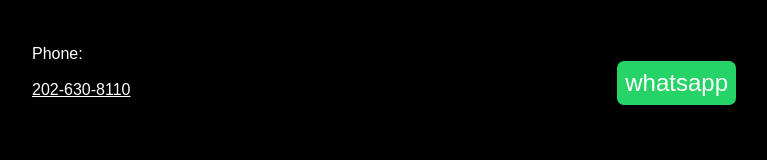
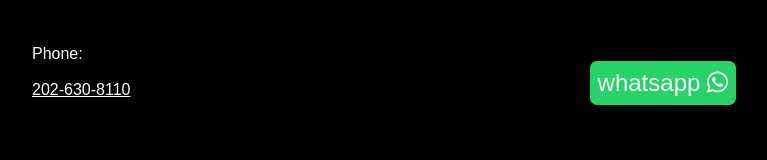
Before and after one commit to sergio-ortiz/tervi, a Next.js app: page /sanitation in a window 1280 px wide. Shown: the part 4606-4766 px from the top of the page, without its empty margins (256-1023 px from the left). Built offline with nearby package versions, Linux system fonts and the light colour scheme.

Commit message:
feat(contact): whatsapp icon fontawesome react component to next.js

```diff
--- a/components/Footer.js
+++ b/components/Footer.js
@@ -1,4 +1,6 @@
 import styles from "../styles/Footer.module.css";
+import { FontAwesomeIcon } from "@fortawesome/react-fontawesome";
+import { faWhatsapp } from "@fortawesome/free-brands-svg-icons";
 
 const Footer = () => (
   <footer id="contact" className={styles.contact}>
@@ -38,7 +40,7 @@
         className={styles.whatsappButton}
         href="https://api.whatsapp.com/send?phone=12407315552&text=&source=&data=&app_absent="
       >
-        whatsapp <i className="fab fa-whatsapp"></i>
+        whatsapp <FontAwesomeIcon icon={faWhatsapp} />
       </a>
     </div>
     <div className={styles.copyright}>
--- a/components/MobileMenu.js
+++ b/components/MobileMenu.js
@@ -20,7 +20,7 @@
       </Link>
     </li>
     <li className={styles.navLinkItem}>
-      <Link href="https://www.terminatevirus.com/">
+      <Link href="/sanitation">
         <a className={styles.navLinkText}>Sanitation</a>
       </Link>
     </li>
--- a/components/Nav.js
+++ b/components/Nav.js
@@ -28,7 +28,7 @@
             </Link>
           </li>
           <li className={styles.navLinkItem}>
-            <Link href="https://www.terminatevirus.com/">
+            <Link href="/sanitation">
               <a className={styles.navLinkText}>Sanitation</a>
             </Link>
           </li>
--- a/package.json
+++ b/package.json
@@ -5,6 +5,10 @@
     "start": "next start"
   },
   "dependencies": {
+    "@fortawesome/fontawesome-svg-core": "^6.3.0",
+    "@fortawesome/free-brands-svg-icons": "^6.3.0",
+    "@fortawesome/free-solid-svg-icons": "^6.3.0",
+    "@fortawesome/react-fontawesome": "^0.2.0",
     "next": "^12.1.6",
     "react": "^18.2.0",
     "react-dom": "^18.2.0"
--- a/pages/_app.js
+++ b/pages/_app.js
@@ -1,4 +1,7 @@
 import "../styles/global.css";
+import "@fortawesome/fontawesome-svg-core/styles.css";
+import { config } from "@fortawesome/fontawesome-svg-core";
+config.autoAddCss = false;
 
 export default function MyApp({ Component, pageProps }) {
   return <Component {...pageProps} />;
```
Also changed, not shown: 1 other file (tests, documents, lock files or other folders).
